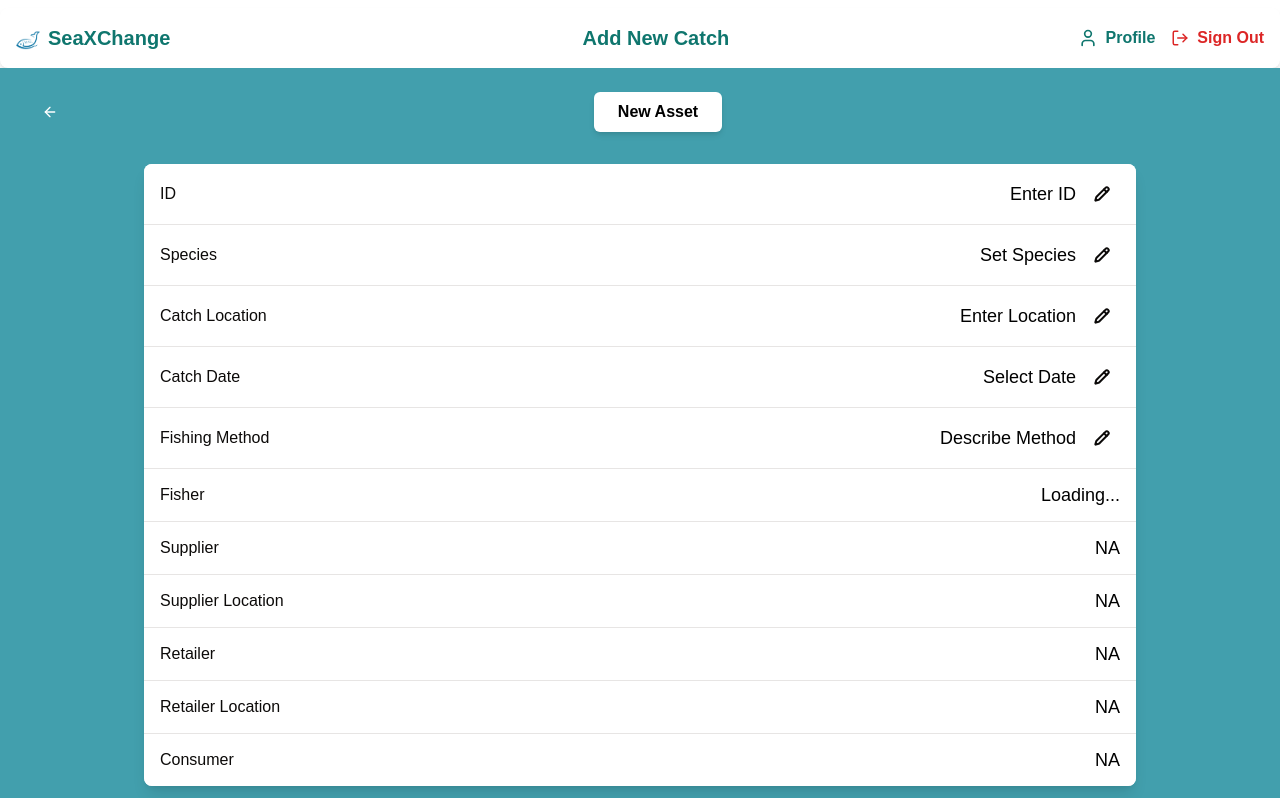
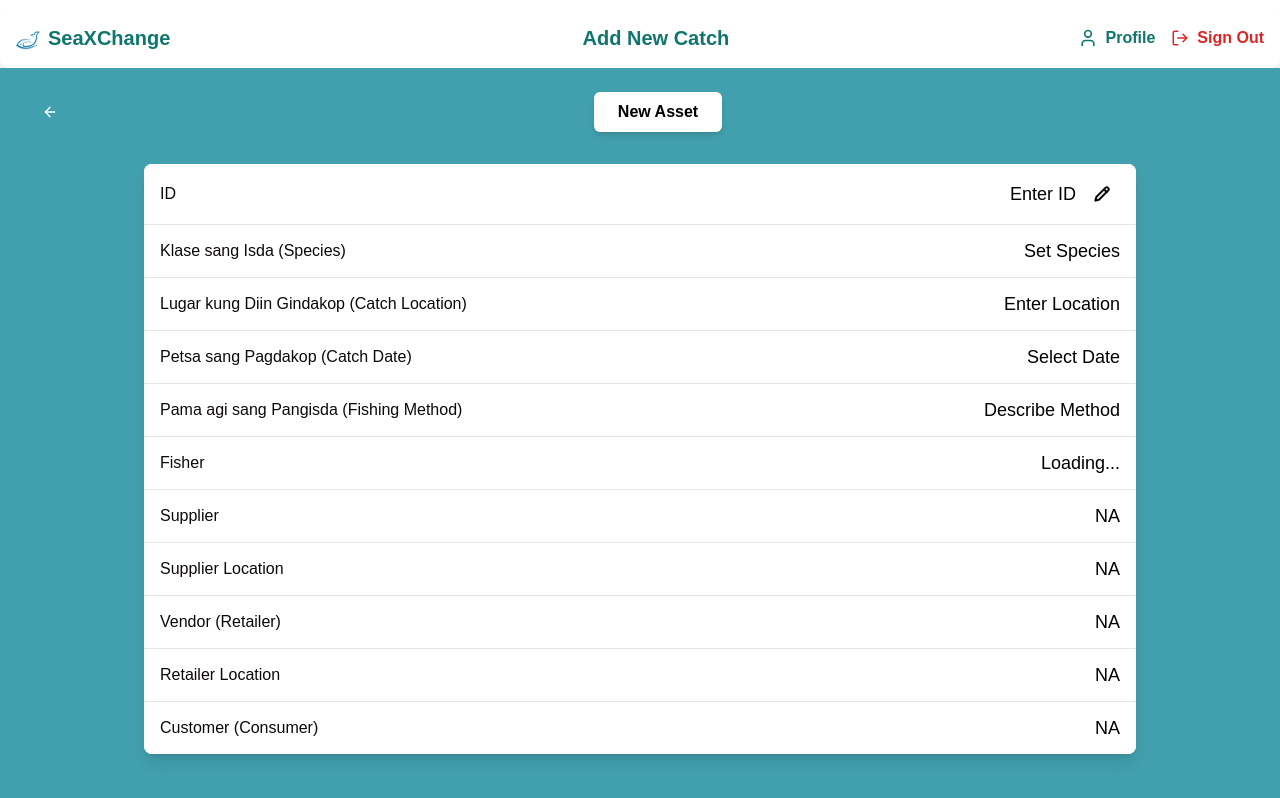
Before and after one commit to jeffrouzel/SeaXChange-Web, a Next.js app in the folder Frontend/: page /addcatch in a window 1280 px wide. Shown: the top 798 px of the page. Built offline with nearby package versions, Linux system fonts and the light colour scheme; no server answers; the database is empty; sample sign-in values are in the browser's storage.

Commit message:
added localization

```diff
--- a/Frontend/app/(protected)/addcatch/page.tsx
+++ b/Frontend/app/(protected)/addcatch/page.tsx
@@ -147,16 +147,16 @@
           <CatchDetailsTable
               assetDetails={[
                 { label: "ID", value: newAsset.ID || "Enter ID" },
-                { label: "Species", value: newAsset.Species || "Set Species" },
-                { label: "Catch Location", value: newAsset.CatchLocation || "Enter Location" },
-                { label: "Catch Date", value: newAsset.CatchDate || "Select Date" },
-                { label: "Fishing Method", value: newAsset.FishingMethod || "Describe Method" },
+                { label: "Klase sang Isda (Species)", value: newAsset.Species || "Set Species" },
+                { label: "Lugar kung Diin Gindakop (Catch Location)", value: newAsset.CatchLocation || "Enter Location" },
+                { label: "Petsa sang Pagdakop (Catch Date)", value: newAsset.CatchDate || "Select Date" },
+                { label: "Pama agi sang Pangisda (Fishing Method)", value: newAsset.FishingMethod || "Describe Method" },
                 { label: "Fisher", value: newAsset.Fisher || "Loading...", readOnly: true }, // Added readOnly
                 { label: "Supplier", value: "NA" },
                 { label: "Supplier Location", value: "NA" },
-                { label: "Retailer", value: "NA" },
+                { label: "Vendor (Retailer)", value: "NA" },
                 { label: "Retailer Location", value: "NA" },
-                { label: "Consumer", value: "NA" },
+                { label: "Customer (Consumer)", value: "NA" },
               ]}
               editableFields={["ID", "Species", "Catch Location", "Catch Date", "Fishing Method"]} // Removed Fisher
               onChange={(updates) =>
```
